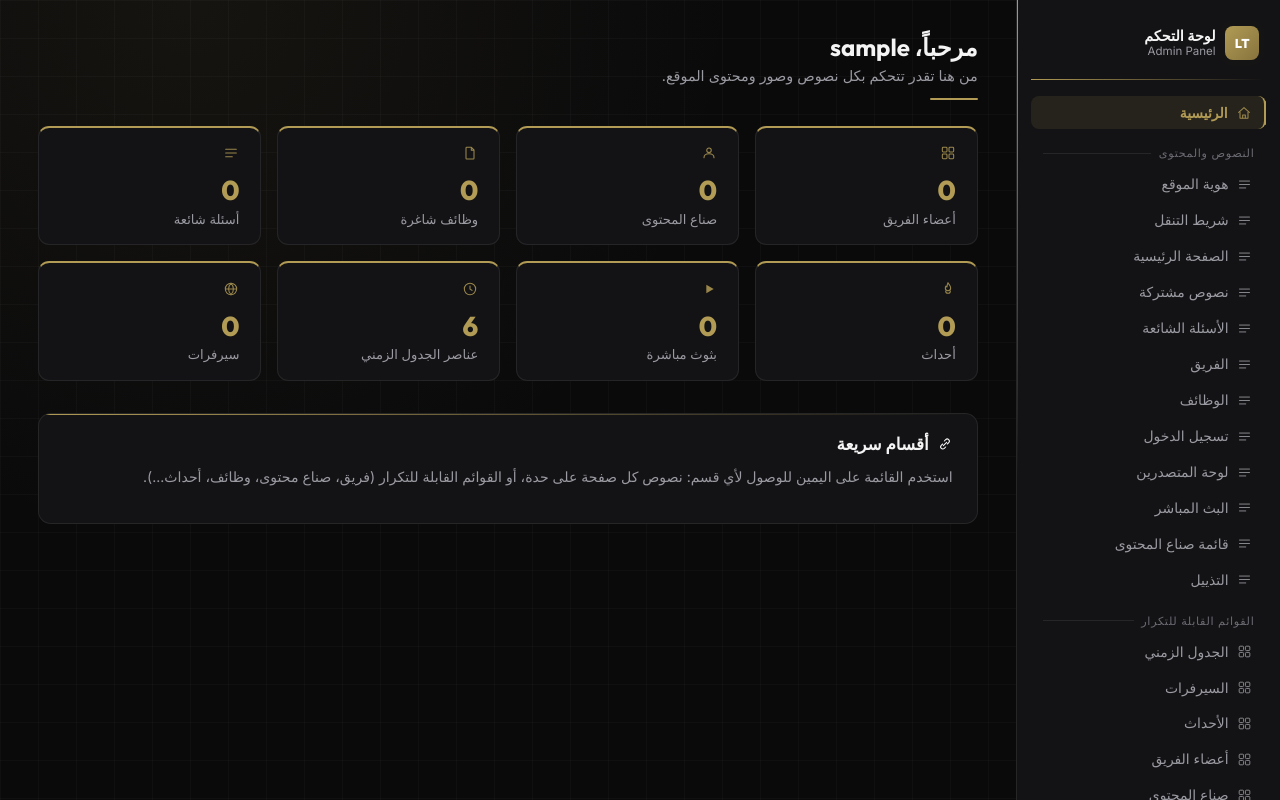
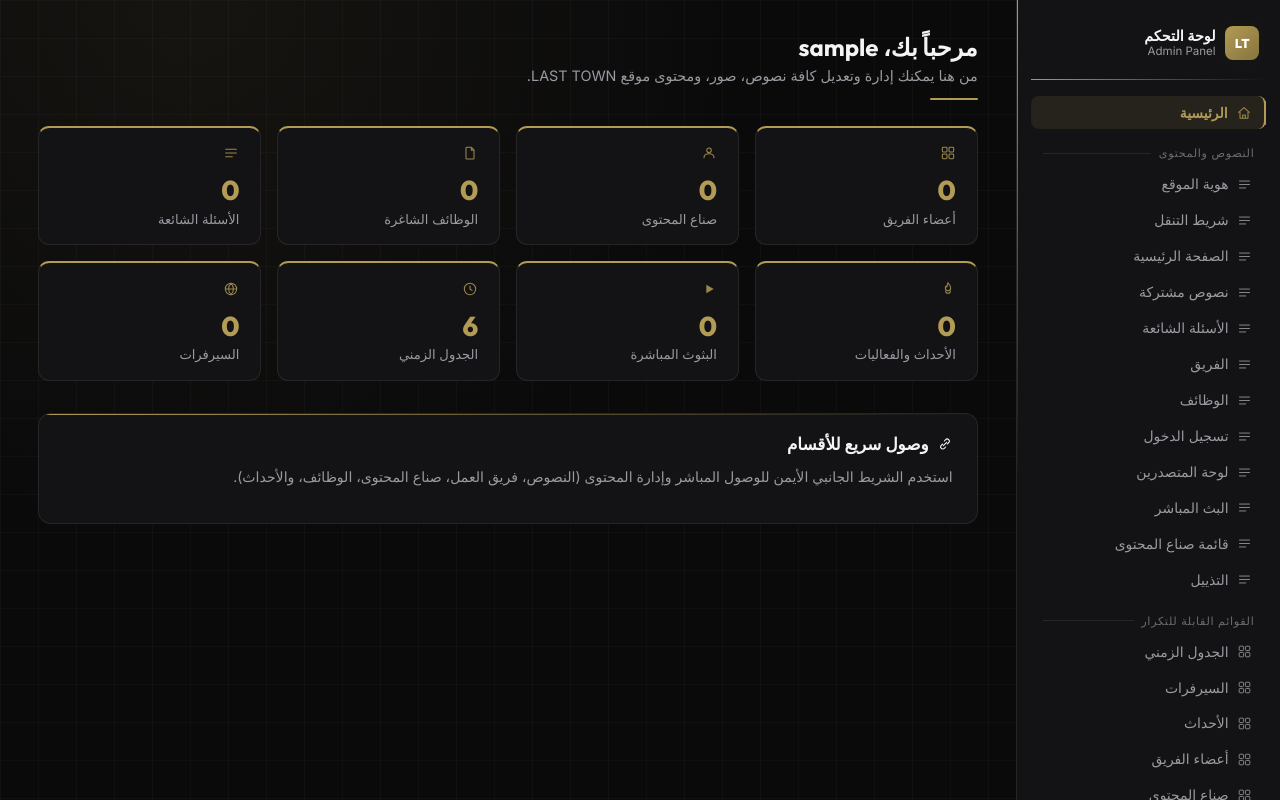
Before and after one commit to hamood3jmi77-png/Last-Town-RP-new, a Flask app: page /admin in a window 1280 px wide. Run offline with Flask 3, Linux system fonts and the light colour scheme; the visitor is signed in with stand-in values (Sample User, id 1); data comes from the database, SQL or seed files in the repository; data that the repository does not hold is empty.

Commit message:
Update dashboard.html

```diff
--- a/templates/admin/dashboard.html
+++ b/templates/admin/dashboard.html
@@ -3,8 +3,8 @@
 {% import "icons.html" as ic %}
 <div class="admin-header">
   <div>
-    <h1 class="admin-title">مرحباً، {{ session.get('admin_username') }}</h1>
-    <p class="admin-subtitle">من هنا تقدر تتحكم بكل نصوص وصور ومحتوى الموقع.</p>
+    <h1 class="admin-title">مرحباً بك، {{ session.get('admin_username') }}</h1>
+    <p class="admin-subtitle">من هنا يمكنك إدارة وتعديل كافة نصوص، صور، ومحتوى موقع LAST TOWN.</p>
     <div class="header-line"></div>
   </div>
 </div>
@@ -12,17 +12,17 @@
 <div class="stat-grid">
   <div class="stat-tile"><div class="tile-icon">{{ ic.icon('grid', 16) }}</div><div class="num">{{ counts.team }}</div><div class="lbl">أعضاء الفريق</div></div>
   <div class="stat-tile"><div class="tile-icon">{{ ic.icon('followers', 16) }}</div><div class="num">{{ counts.roster }}</div><div class="lbl">صناع المحتوى</div></div>
-  <div class="stat-tile"><div class="tile-icon">{{ ic.icon('doc', 16) }}</div><div class="num">{{ counts.jobs }}</div><div class="lbl">وظائف شاغرة</div></div>
-  <div class="stat-tile"><div class="tile-icon">{{ ic.icon('text', 16) }}</div><div class="num">{{ counts.faqs }}</div><div class="lbl">أسئلة شائعة</div></div>
-  <div class="stat-tile"><div class="tile-icon">{{ ic.icon('fire', 16) }}</div><div class="num">{{ counts.events }}</div><div class="lbl">أحداث</div></div>
-  <div class="stat-tile"><div class="tile-icon">{{ ic.icon('play', 16) }}</div><div class="num">{{ counts.streams }}</div><div class="lbl">بثوث مباشرة</div></div>
-  <div class="stat-tile"><div class="tile-icon">{{ ic.icon('clock', 16) }}</div><div class="num">{{ counts.timeline }}</div><div class="lbl">عناصر الجدول الزمني</div></div>
-  <div class="stat-tile"><div class="tile-icon">{{ ic.icon('globe', 16) }}</div><div class="num">{{ counts.servers }}</div><div class="lbl">سيرفرات</div></div>
+  <div class="stat-tile"><div class="tile-icon">{{ ic.icon('doc', 16) }}</div><div class="num">{{ counts.jobs }}</div><div class="lbl">الوظائف الشاغرة</div></div>
+  <div class="stat-tile"><div class="tile-icon">{{ ic.icon('text', 16) }}</div><div class="num">{{ counts.faqs }}</div><div class="lbl">الأسئلة الشائعة</div></div>
+  <div class="stat-tile"><div class="tile-icon">{{ ic.icon('fire', 16) }}</div><div class="num">{{ counts.events }}</div><div class="lbl">الأحداث والفعاليات</div></div>
+  <div class="stat-tile"><div class="tile-icon">{{ ic.icon('play', 16) }}</div><div class="num">{{ counts.streams }}</div><div class="lbl">البثوث المباشرة</div></div>
+  <div class="stat-tile"><div class="tile-icon">{{ ic.icon('clock', 16) }}</div><div class="num">{{ counts.timeline }}</div><div class="lbl">الجدول الزمني</div></div>
+  <div class="stat-tile"><div class="tile-icon">{{ ic.icon('globe', 16) }}</div><div class="num">{{ counts.servers }}</div><div class="lbl">السيرفرات</div></div>
 </div>
 
 <div class="admin-card">
   <div class="card-line"></div>
-  <h2 style="margin-top:0;font-size:1.05rem;display:flex;align-items:center;gap:0.5rem;">{{ ic.icon('link', 16) }} أقسام سريعة</h2>
-  <p style="color:var(--muted);font-size:0.88rem;">استخدم القائمة على اليمين للوصول لأي قسم: نصوص كل صفحة على حدة، أو القوائم القابلة للتكرار (فريق، صناع محتوى، وظائف، أحداث...).</p>
+  <h2 style="margin-top:0;font-size:1.05rem;display:flex;align-items:center;gap:0.5rem;">{{ ic.icon('link', 16) }} وصول سريع للأقسام</h2>
+  <p style="color:var(--muted);font-size:0.88rem;">استخدم الشريط الجانبي الأيمن للوصول المباشر وإدارة المحتوى (النصوص، فريق العمل، صناع المحتوى، الوظائف، والأحداث).</p>
 </div>
 {% endblock %}
```
